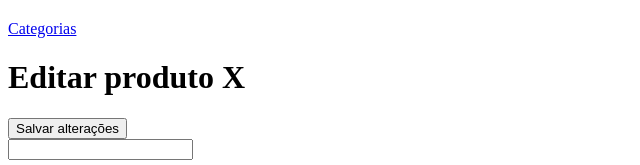
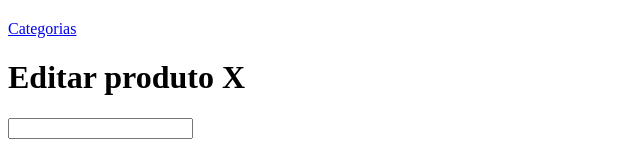
Before and after one commit to gifreitass/artsweven, a Next.js app: page /backoffice/products/id in a window 1280 px wide. Shown: the part 879-1044 px from the top of the page, without its empty margins (0-640 px from the left). Built offline with nearby package versions, Linux system fonts and the light colour scheme.

Commit message:
delete save button

```diff
--- a/src/components/atoms/SaveButton.tsx
+++ /dev/null
@@ -1,7 +0,0 @@
-const SaveButton = () => {
-    return (
-        <button className="flex items-center gap-2 bg-[#273056] px-4 py-2 rounded-md text-white font-medium">Salvar alterações</button>
-    )
-}
-
-export default SaveButton
--- a/src/components/templates/EditProductPage.tsx
+++ b/src/components/templates/EditProductPage.tsx
@@ -1,4 +1,3 @@
-import SaveButton from "../atoms/SaveButton"
 import BackofficeNavBar from "../organisms/BackofficeNavBar"
 import ProductForm from "../organisms/ProductForm"
 
@@ -7,9 +6,8 @@ const EditProductPage = () => {
         <div className="flex">
             <BackofficeNavBar />
             <div className="px-20 py-14 bg-gray-100 w-screen h-screen">
-                <div className="flex justify-between w-4/5 items-center">
+                <div>
                     <h1 className="font-semibold text-3xl">Editar produto X</h1>
-                    <SaveButton />
                 </div>
                 <ProductForm />
             </div>
```
